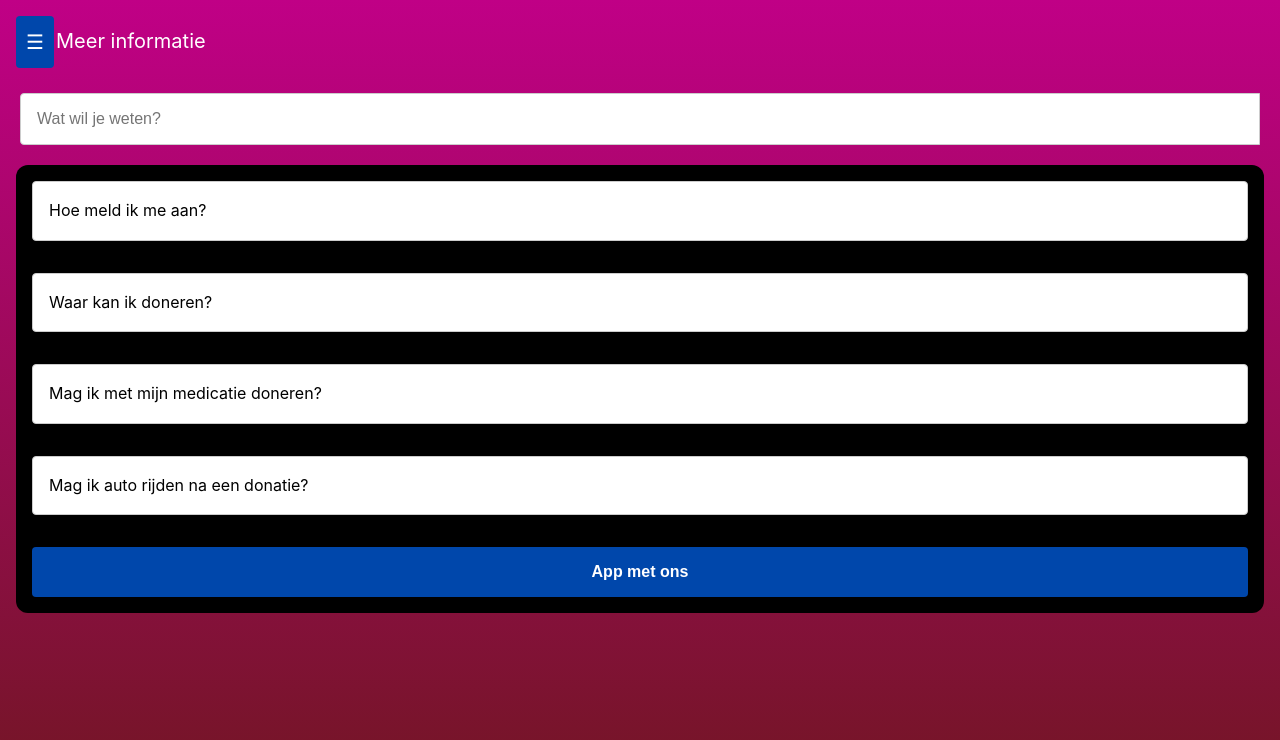
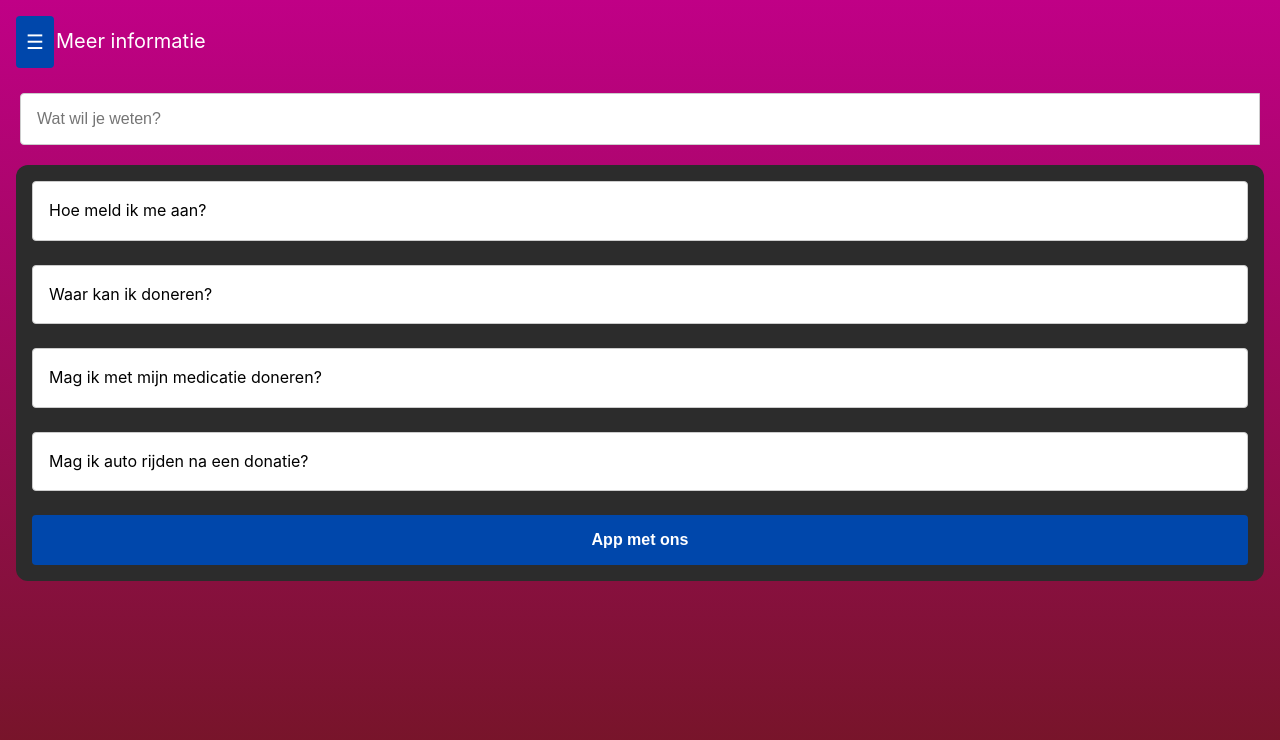
Before and after one commit to robijntje/Sanquin-Landing-Page, a Vue app: page /informatie in a window 1280 px wide. Shown: the top 740 px of the page. Built offline with nearby package versions, Linux system fonts and the light colour scheme; a web font is replaced by a local one.

Commit message:
Updated margins
Updated the margins so the context box would have the same margins on each side.

```diff
--- a/src/assets/main.css
+++ b/src/assets/main.css
@@ -35,13 +35,12 @@ body {
     padding: 16px;
     font-size: 16px;
     font-weight: bold;
-    display: flex;
-    justify-content: center;
+    margin-bottom: 16px;
   }
 
 .content-box {
-    background-color: black;
-    padding: 16px;
+    background-color: #2C2C2C;
+    padding: 16px 16px 0 16px;
     margin: 0 16px;
     border-radius: 12px;
   }
@@ -84,7 +83,7 @@ body {
     border: 1px solid #ccc;
     border-radius: 4px;
     padding: 16px;
-    margin-bottom: 32px;
+    margin-bottom: 24px;
     text-align: left;
     font-size: 16px;
     text-decoration: none;
@@ -115,8 +114,7 @@ body {
     padding: 16px;
     font-size: 16px;
     font-weight: bold;
-    display: flex;
-    justify-content: center;
+    margin-bottom: 16px;
   }
 
   .step h2 {
@@ -164,23 +162,24 @@ body {
     display: flex;
     justify-content: space-between;
     align-items: center;
-    border: 1px solid #ccc;
+    border: 1px solid #BDBDBD;
     background-color: #fff;
     border-radius: 4px;
     padding: 16px;
     color: black;
-    margin-bottom: 32px;
+    margin-bottom: 24px;
   }
 
   .video-details h3 {
     margin: 0;
     font-size: 18px;
+    color: black;
   }
 
   .video-details p {
     margin: 4px 0 0;
     font-size: 14px;
-    color: #666;
+    color: black;
   }
 
   .video-icon img {
```
